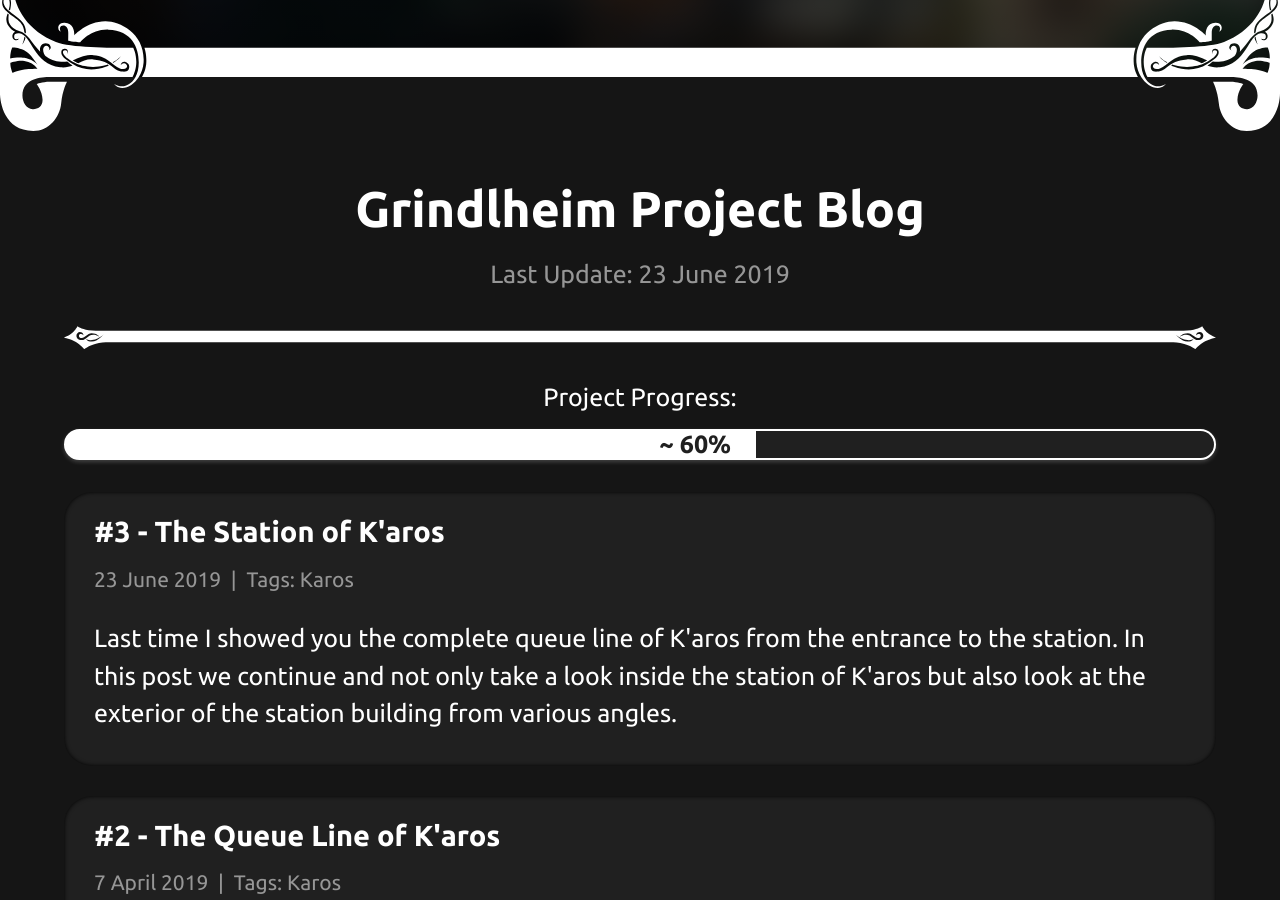
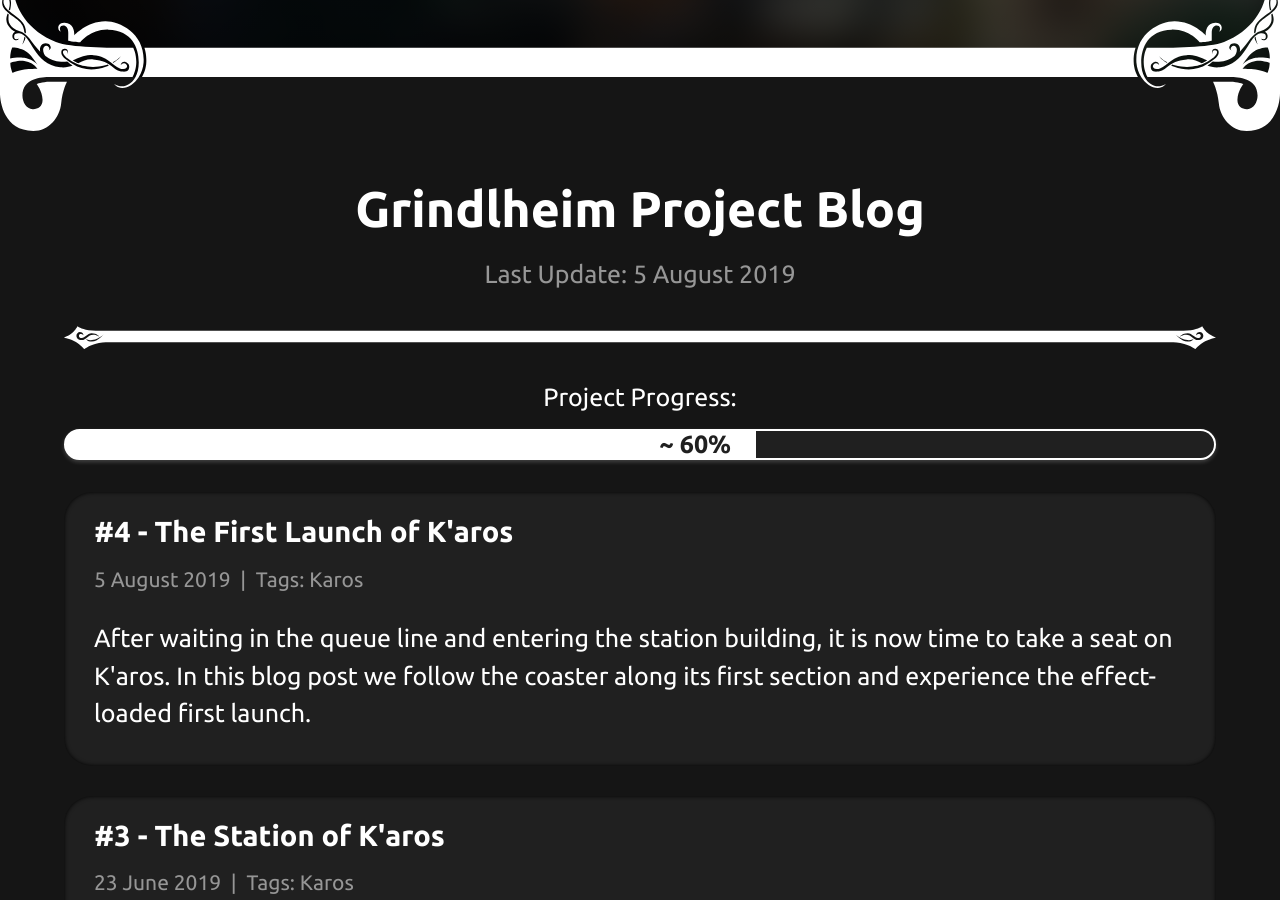
Before and after one commit to stefan-wr/grindlheim-website, a Jekyll site: the page built from pages/index.html, in a window 1280 px wide and 900 px high, scrolled down 2569 px. Built offline with Jekyll 4.4.1, drawn with Linux system fonts in a browser that asks for light colours; some web fonts are replaced; some of the changed lines change nothing that is shown.

Commit message:
Add blog post 4.

```diff
--- a/_config.yml
+++ b/_config.yml
@@ -30,3 +30,4 @@ exclude:
   - vs-code-arbeitsbereich.code-workspace
   - README.md
   - "*.psd"
+  - "*.py"
--- /dev/null
+++ b/_posts/2019-08-05-karos-launch.html
@@ -0,0 +1,42 @@
+---
+layout: post
+index: 4
+tags: Karos
+
+title: The First Launch of K'aros
+excerpt: "After waiting in the queue line and entering the station building, it is now time to take a seat on K'aros.
+In this blog post we follow the coaster along its first section and experience the effect-loaded first launch."
+reddit: "https://www.reddit.com/r/PlanetCoaster/comments/cm8l1u/the_first_launch_of_karos_grindlheim_blog_update/"
+planco-forum: "https://forums.frontier.co.uk/threads/grindlheim-an-immersive-theme-world-inspired-by-klugheim-at-phantasialand.506455/post-7931432"
+number-of-images: 12
+image-descriptions:
+    - The train leaves the station...
+    - ...and slowly meanders down the first section of track leading up to the first launch.
+    - Here K'aros crosses over Ri'kh before entering the launch building.
+    - We are coming close to the launch now.
+    - Just one more curve through this themed room.
+    - As the train is slowed down on the straight launch section, the machine's pistons and gears start to move.
+    - This is what the start of the launch section looks fom the outside. Underneath the launch lies the queue line of K'aros. Above, people can have a cup of coffee on the observation deck, but more of that in a later update.
+    - As the train slowly moves forward, the steam and sound effects start to play as well.
+    - Close to the launch the effects intensify and the machine starts to crack and rumble.
+    - And finally, the train is shot out of the launch building with a big blast of smoke.
+    - On the left side a path runs parallel to the launch so people can feel the power of the coaster when standing right next to it.
+    - The journey through Grindlheim begins.
+---
+
+<p class="gr-medium">
+    In the last two blog posts we had a look at the queue line and station building of K'aros.
+    Today we follow the K'aros experience by taking a seat in the coaster and checking out its
+    first section starting at the station and leading up to the first launch.
+</p>
+
+<p class="gr-medium">
+    As ususal with Grindlheim, inspiration of this section was taken from Taron at Phantasialand.
+    The coaster slowly leaves the station and makes its way around the first corners until it stops on the launch track.
+    A synchronized soundtrack is being played throughout this part to raise the suspense before the sudden launch.
+    I'm doing the same with K'aros but I added some extra effects. In Grindlheim the launches of K'aros are being
+    powered by a huge steam machine located in the queue line. Right before the launch, dozens of triggered steam and sound effects
+    raise the suspense even further. Getting all the effects to work was not an easy task because I ran into issues with the game not triggering some of them properly.
+<p class="gr-medium">
+    Please check out the gallery below for a picture-tour of K'aros' first launch.
+</p>
```
Also changed, not shown: assets/posts/4/p4-1.jpg (added), assets/posts/4/p4-10.jpg (added), assets/posts/4/p4-11.jpg (added), assets/posts/4/p4-12.jpg (added), assets/posts/4/p4-2.jpg (added), assets/posts/4/p4-3.jpg (added), assets/posts/4/p4-4.jpg (added), assets/posts/4/p4-5.jpg (added), assets/posts/4/p4-6.jpg (added), assets/posts/4/p4-7.jpg (added), assets/posts/4/p4-8.jpg (added), assets/posts/4/p4-9.jpg (added), assets/posts/4/p4-og.jpg (added), assets/posts/4/p4-title-bg.jpg (added), 1 other file.
